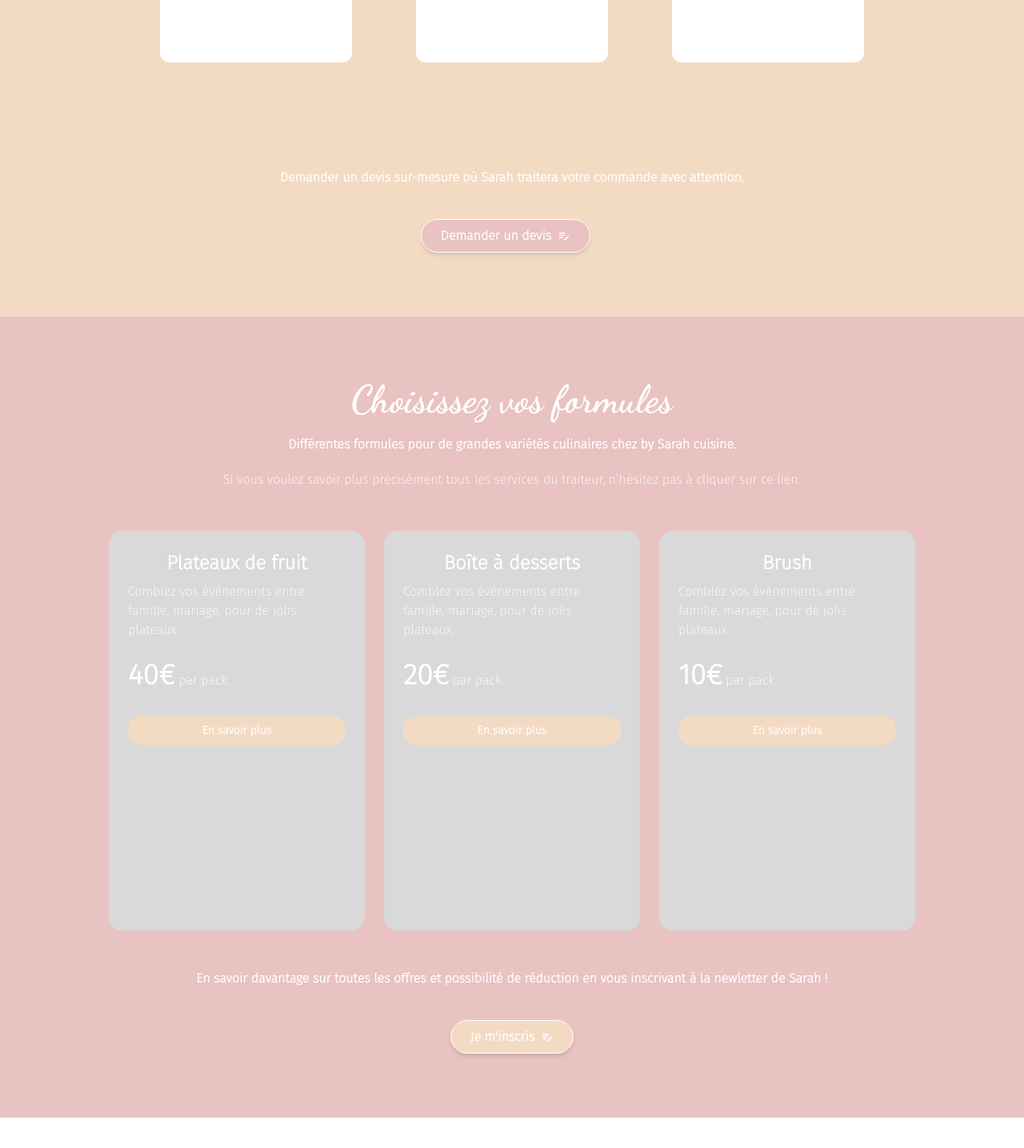
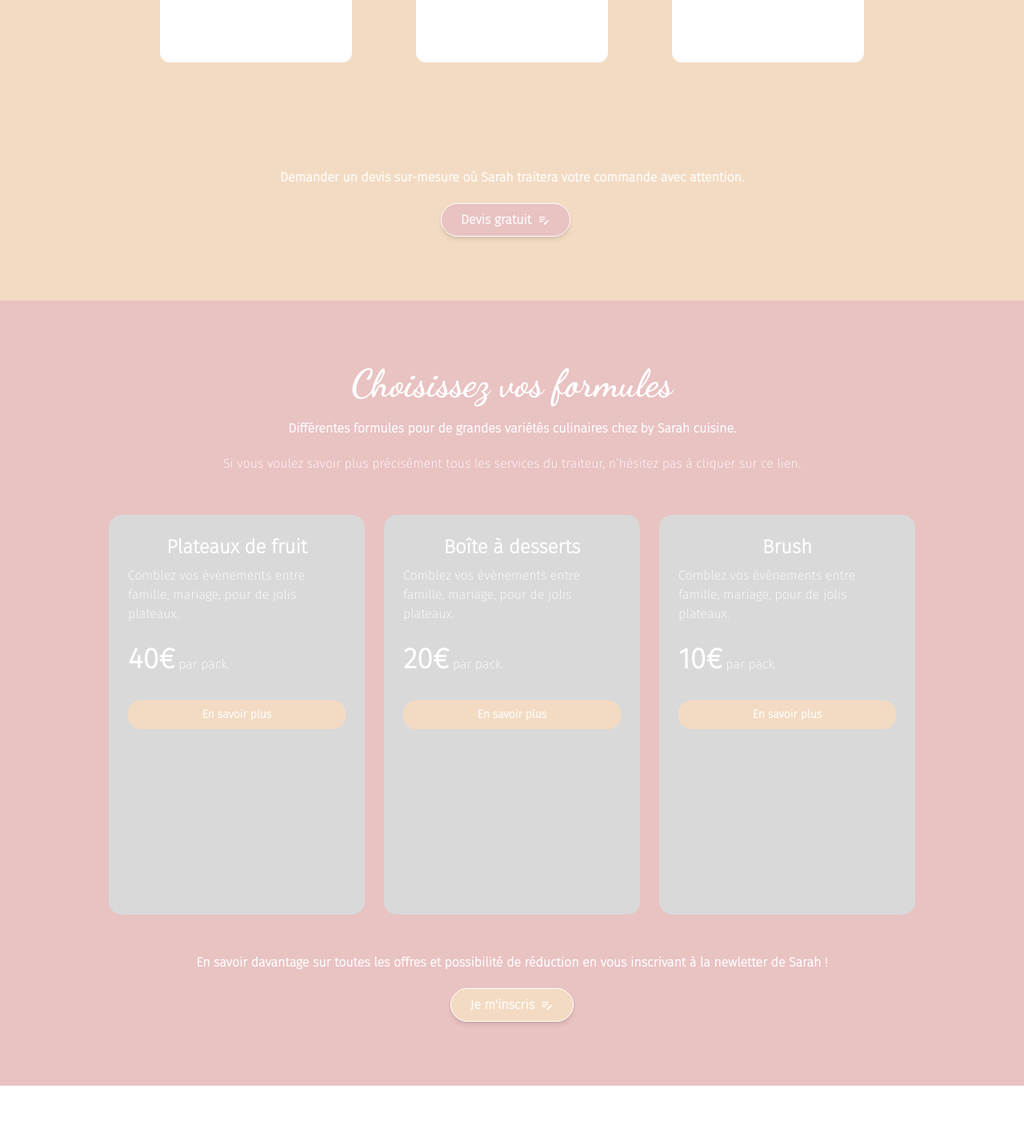
Before and after one commit to franzhopp/By-Sarah-Cuisine, a React (Vite) app: page / in a window 1280 px wide. Shown: the part 1577-3013 px from the top of the page at 80% size. Built offline with nearby package versions, Linux system fonts and the light colour scheme.

Commit message:
[ADD] work services

```diff
--- a/src/Components/Cards/cards.jsx
+++ b/src/Components/Cards/cards.jsx
@@ -93,7 +93,7 @@ const Cards = () => {
       <div className="mt-12 text-base text-white text-center font-sans-serif font-extrabold">
         En savoir davantage sur toutes les offres et possibilité de réduction en
         vous inscrivant à la newletter de Sarah !
-        <div className="mt-10 flex justify-center">
+        <div className="mt-5 flex justify-center">
           <NavLink
             to="/devis-gratuit"
             className="bg-f3dbc3 shadow-md px-6 py-2 border rounded-3xl text-white"
--- a/src/Components/Section/section_duplicate.jsx
+++ b/src/Components/Section/section_duplicate.jsx
@@ -63,16 +63,16 @@ const SectionDuplicate = () => {
           </svg>
         </div>
       </div>
-      <div className="text-base text-white text-center font-sans-serif font-extrabold">
+      <div className="text-white text-base text-center font-sans-serif font-extrabold">
         Demander un devis sur-mesure où Sarah traitera votre commande avec
         attention.
-        <div className="mt-10 flex justify-center">
+        <div className="mt-5 flex justify-center">
           <NavLink
             to="/devis-gratuit"
             className="bg-e9c2c2 mr-4 shadow-md px-6 py-2 border rounded-3xl text-white"
           >
 
-            <p className="flex flex-row font-extrabold">Demander un devis <MdOutlineEditNote className="ml-2 mt-1"/></p>
+            <p className="flex flex-row font-extrabold">Devis gratuit <MdOutlineEditNote className="ml-2 mt-1"/></p>
           </NavLink>
         </div>
       </div>
```
